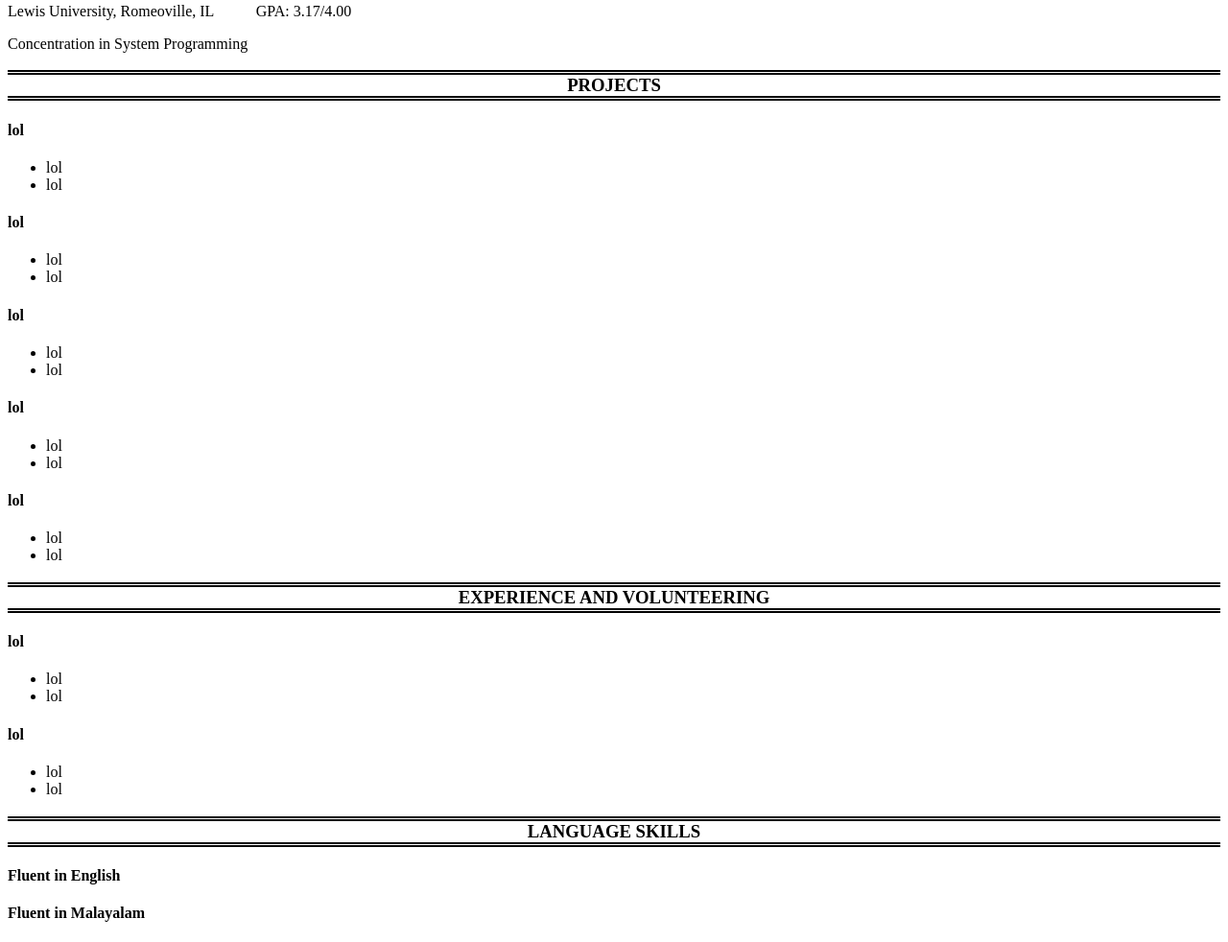
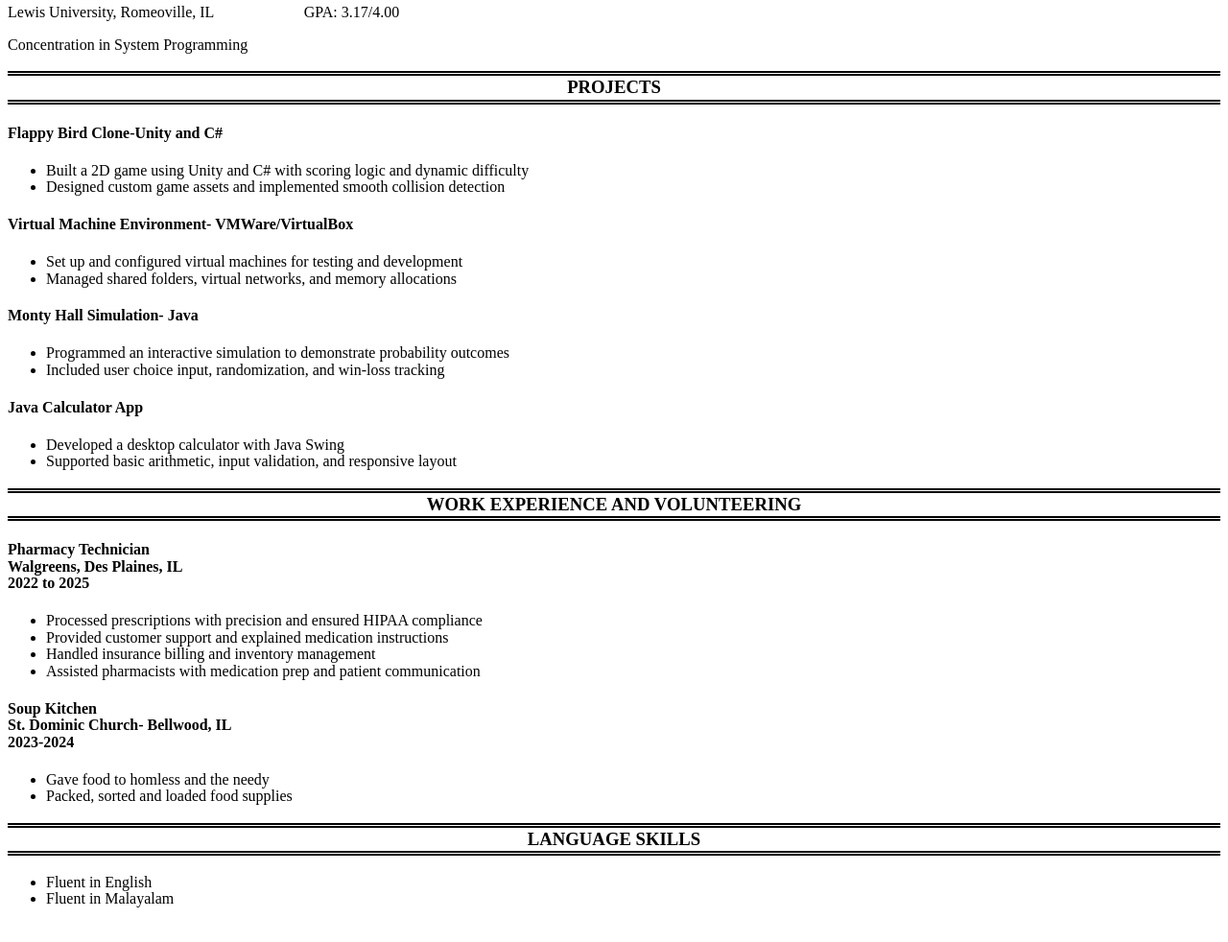
Before and after one commit to tomolon2/node-js-on-azure-test, a website: page static/Webresume/index.html in a window 1280 px wide. Shown: the part 862-1844 px from the top of the page at 96% size. Drawn offline with Linux system fonts and the light colour scheme.

Commit message:
Updated resume

```diff
--- a/static/Webresume/index.css
+++ b/static/Webresume/index.css
@@ -18,11 +18,27 @@ h1{
     text-align: center;
     border-top: thick double black;
     border-bottom:thick double black;
-
+    line-height: 1.3;
 
 
 }
-.grad{
+h4{
+    text-align: left;
+    line-height: 1.1;
+}
+#span-a{
     margin-left: 40px;
 
 }
+#span-b{
+    margin-left: 90px;
+}
+div.f{
+    line-height: 1.3;
+
+}
+li{
+    font-size: medium;
+    line-height: 1.1;
+
+}
--- a/static/Webresume/index.html
+++ b/static/Webresume/index.html
@@ -9,7 +9,7 @@
 <body>
 <h1>Tom Saji</h1>
  <p><a id ="contacts" href ="mailto:tomsaji@lewisu.edu">tomsaji@lewisu.edu ~ Des Plaines, IL ~ 7735711816</a></p>
-</body>
+
 <h3 class="sectionheadings">HIGHLIGHTS OF QUALIFICATION</h3>
 <ul>
     <li>Motivated and detail-oriented Computer Science student with hands-on experience in software development, virtual systems, and customer-focused environments. </li>
@@ -44,48 +44,56 @@
  </ul>
 
 <h3 class ="sectionheadings">EDUCATION</h3>
-<p>Bachelor of Science in Computer Science<span class="grad">Expected Graduation: May 2026</span> </p>
-<p>Lewis University, Romeoville, IL <span class="grad"></span> GPA: 3.17/4.00</p>
+<p>Bachelor of Science in Computer Science <span id="span-a">Expected Graduation: May 2026</span> </p>
+<p>Lewis University, Romeoville, IL <span id="span-b">  GPA: 3.17/4.00 </span></p>
 <p>Concentration in System Programming</p>
 <h3 class ="sectionheadings">PROJECTS</h3>
-<h4>lol</h4>
+<h4>Flappy Bird Clone-Unity and C#</h4>
  <ul>
-    <li>lol  </li>
-    <li>lol  </li>
+    <li>Built a 2D game using Unity and C# with scoring logic and dynamic difficulty </li>
+    <li>Designed custom game assets and implemented smooth collision detection </li>
  </ul>
- <h4>lol</h4>
+ <h4>Virtual Machine Environment- VMWare/VirtualBox</h4>
  <ul>
-    <li>lol  </li>
-     <li>lol  </li>
+    <li>Set up and configured virtual machines for testing and development </li>
+     <li>Managed shared folders, virtual networks, and memory allocations  </li>
  </ul>
- <h4>lol</h4>
+ <h4>Monty Hall Simulation- Java</h4>
  <ul>
-    <li>lol  </li>
-     <li>lol  </li>
+    <li>Programmed an interactive simulation to demonstrate probability outcomes </li>
+    <li>Included user choice input, randomization, and win-loss tracking  </li>
  </ul>
- <h4>lol</h4>
+ <h4>Java Calculator App</h4>
  <ul>
-    <li>lol  </li>
-     <li>lol  </li>
+    <li>Developed a desktop calculator with Java Swing </li>
+    <li>Supported basic arithmetic, input validation, and responsive layout  </li>
  </ul>
- <h4>lol</h4>
- <ul>
-    <li>lol  </li>
-     <li>lol  </li>
- </ul>
+<h3 class ="sectionheadings"> WORK EXPERIENCE AND VOLUNTEERING</h3>
+  <h4> Pharmacy Technician <br>
+    Walgreens, Des Plaines, IL <br>
+    2022 to 2025
+  </h4>
+  <ul>
+    <li>Processed prescriptions with precision and ensured HIPAA compliance </li>
+    <li>Provided customer support and explained medication instructions  </li>
+    <li>Handled insurance billing and inventory management </li>
+    <li>Assisted pharmacists with medication prep and patient communication </li>
+  </ul>
+<div class="f">
+   <h4>
+      Soup Kitchen <br>St. Dominic Church- Bellwood, IL <br>2023-2024 </h4>
+  <ul>
+    <li> Gave food to homless and the needy</li>
+     <li>Packed, sorted and loaded food supplies </li>
+  </ul>
+</div>
 
-<h3 class ="sectionheadings">EXPERIENCE AND VOLUNTEERING</h3>
-<h4>lol</h4>
- <ul>
-    <li>lol  </li>
-     <li>lol  </li>
- </ul>
- <h4>lol</h4>
- <ul>
-    <li>lol  </li>
-     <li>lol  </li>
- </ul>
 <h3 class ="sectionheadings">LANGUAGE SKILLS</h3>
-<h4>Fluent in English</h4>
-<h4>Fluent in Malayalam</h4>
+<div class="f">
+  <ul>
+    <li>  Fluent in English
+    <li>  Fluent in Malayalam </li>
+  </ul>
+</div>
+</body>
 </html>
```
Also changed, not shown: static/index.html (+2 -2 lines).
